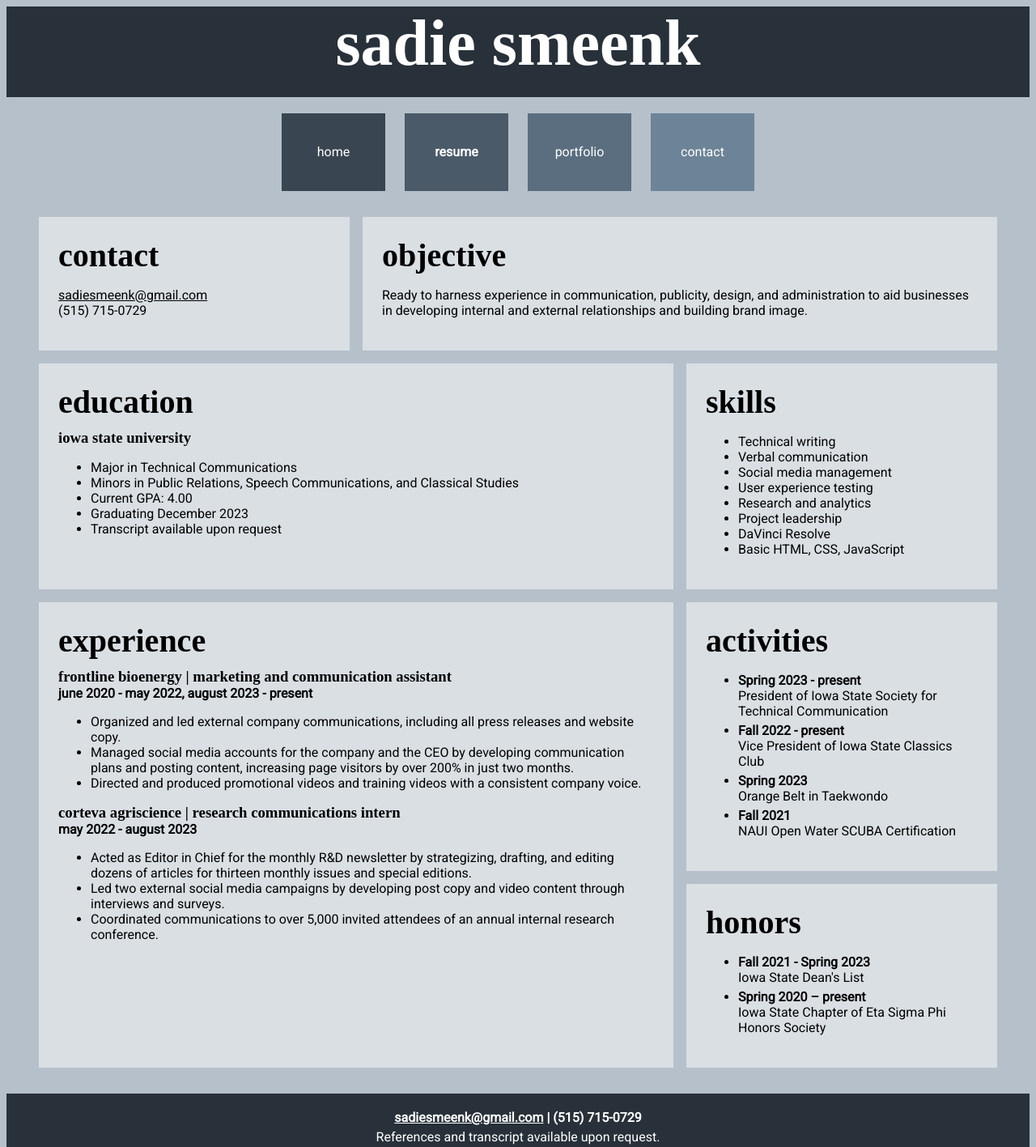
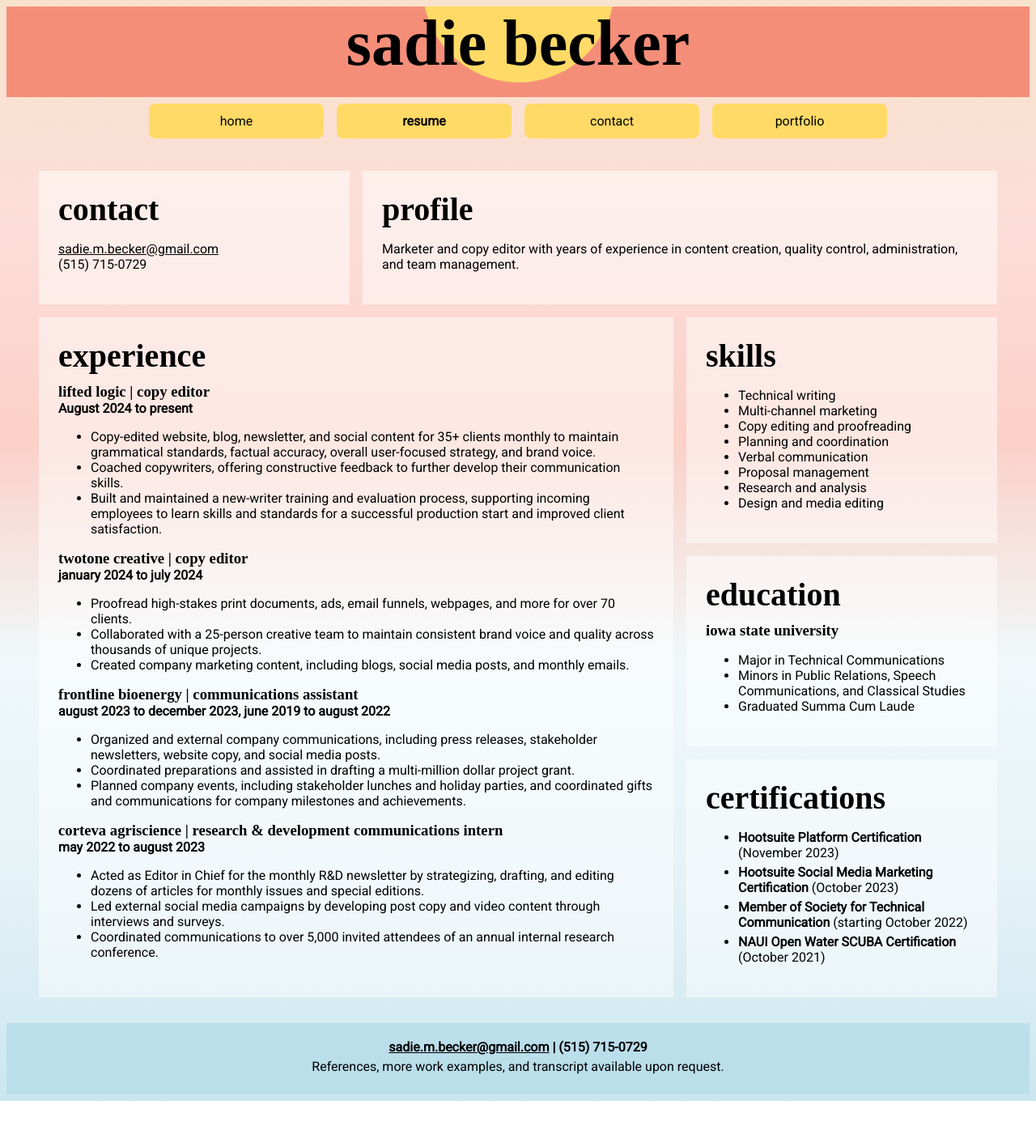
Before and after one commit to sadie-smeenk/sadie-smeenk.github.io, a plain HTML site: page resume.html in a window 1280 px wide. Shown: the top 1417 px of the page at 81% size. After the commit the page ends 1360 px from the top, so only its background shows below. Drawn offline with Linux system fonts and the light colour scheme; a web font is replaced by a local one.

Commit message:
Add files via upload

```diff
--- a/resume.html
+++ b/resume.html
@@ -13,15 +13,15 @@
 <body>
 
 <header>
-<h1><a id="header" href="index.html">sadie smeenk</a></h1>
+<h1><a id="header" href="index.html">sadie becker</a></h1>
 </header>
 
 <div id="portfolio-head">
 <ul id="pmenu">
-<li><a id="homebutton" href="index.html">home</a></li>
-<li><a id="rbutton" href="resume.html"><strong>resume</strong></a></li>
-<li><a id="portbutton" href="portfolio.html">portfolio</a></li>
-<li><a id="contactbutton" href="contact.html">contact</a></li>
+<li><a href="index.html">home</a></li>
+<li id="rbutton"><a href="resume.html"><strong>resume</strong></a></li>
+<li><a href="contact.html">contact</a></li>
+<li><a href="portfolio.html">portfolio</a></li>
 </ul>
 </div>
 
@@ -31,13 +31,13 @@
 
 <div id="contact">
 <h2>contact</h2>
-<p><a href="mailto:sadiesmeenk@gmail.com">sadiesmeenk@gmail.com</a><br>
+<p><a href="mailto:sadie.m.becker@gmail.com">sadie.m.becker@gmail.com</a><br>
 (515) 715-0729</p>
 </div>
 
 <div id="profile">
-<h2>objective</h2>
-<p>Ready to harness experience in communication, publicity, design, and administration to aid businesses in developing internal and external relationships and building brand image.</p>
+<h2>profile</h2>
+<p>Marketer and copy editor with years of experience in content creation, quality control, administration, and team management.</p>
 </div>
 
 <div id="education">
@@ -46,64 +46,69 @@
 <ul>
 <li>Major in Technical Communications</li>
 <li>Minors in Public Relations, Speech Communications, and Classical Studies</li>
-<li>Current GPA: 4.00</li>
-<li>Graduating December 2023</li>
-<li>Transcript available upon request</li>
+<li>Graduated Summa Cum Laude</li>
 </ul>
 </div>
 
 <div id="experience">
 <h2>experience</h2>
-<h3>frontline bioenergy | marketing and communication assistant</h3>
-<h4>june 2020 - may 2022, august 2023 - present </h4>
+<h3>lifted logic | copy editor</h3>
+<h4>August 2024 to present </h4>
 <ul>
-<li>Organized and led external company communications, including all press releases and website copy.</li>
-<li>Managed social media accounts for the company and the CEO by developing communication plans and posting content, increasing page visitors by over 200% in just two months.</li>
-<li>Directed and produced promotional videos and training videos with a consistent company voice.</li>
+<li>Copy-edited website, blog, newsletter, and social content for 35+ clients monthly to maintain grammatical standards, factual accuracy, overall user-focused strategy, and brand voice.</li>
+<li>Coached copywriters, offering constructive feedback to further develop their communication skills.</li>
+<li>Built and maintained a new-writer training and evaluation process, supporting incoming employees to learn skills and standards for a successful production start and improved client satisfaction.</li>
 </ul>
 
-<h3>corteva agriscience | research communications intern</h3>
-<h4>may 2022 - august 2023</h4>
+<h3>twotone creative | copy editor</h3>
+<h4>january 2024 to july 2024</h4>
 <ul>
-<li>Acted as Editor in Chief for the monthly R&D newsletter by strategizing, drafting, and editing dozens of articles for thirteen monthly issues and special editions.</li>
-<li>Led two external social media campaigns by developing post copy and video content through interviews and surveys.</li>
+<li>Proofread high-stakes print documents, ads, email funnels, webpages, and more for over 70 clients.</li>
+<li>Collaborated with a 25-person creative team to maintain consistent brand voice and quality across thousands of unique projects.</li>
+<li>Created company marketing content, including blogs, social media posts, and monthly emails.</li>
+
+</ul>
+
+<h3>frontline bioenergy | communications assistant</h3>
+<h4>august 2023 to december 2023, june 2019 to august 2022</h4>
+<ul>
+<li>Organized and external company communications, including press releases, stakeholder newsletters, website copy, and social media posts.</li>
+<li>Coordinated preparations and assisted in drafting a multi-million dollar project grant.</li>
+<li>Planned company events, including stakeholder lunches and holiday parties, and coordinated gifts and communications for company milestones and achievements.</li>
+
+</ul>
+
+<h3>corteva agriscience | research & development communications intern</h3>
+<h4>may 2022 to august 2023</h4>
+<ul>
+<li>Acted as Editor in Chief for the monthly R&D newsletter by strategizing, drafting, and editing dozens of articles for monthly issues and special editions.</li>
+<li>Led external social media campaigns by developing post copy and video content through interviews and surveys.</li>
 <li>Coordinated communications to over 5,000 invited attendees of an annual internal research conference.</li>
-</ul></div>
+</ul>
+</div>
 
 <div id="skills">
 <h2>skills</h2>
 <ul>
 <li>Technical writing</li>
+<li>Multi-channel marketing</li>
+<li>Copy editing and proofreading</li>
+<li>Planning and coordination</li>
 <li>Verbal communication</li>
-<li>Social media management</li>
-<li>User experience testing</li>
-<li>Research and analytics</li>
-<li>Project leadership</li>
-<li>DaVinci Resolve</li>
-<li>Basic HTML, CSS, JavaScript</li>
+<li>Proposal management</li>
+<li>Research and analysis</li>
+<li>Design and media editing</li>
+
 </ul></div>
 
 <div id="activities">
-<h2>activities</h2>
+<h2>certifications</h2>
 <ul>
-<li class="space"><strong>Spring 2023 - present</strong><br>
-President of Iowa State Society for Technical Communication</li>
-<li class="space"><strong>Fall 2022 - present</strong><br>
-Vice President of Iowa State Classics Club</li>
-<li class="space"><strong>Spring 2023</strong><br>
-Orange Belt in Taekwondo</li>
-<li class="space"><strong>Fall 2021</strong><br>
-NAUI Open Water SCUBA Certification</li>
-</ul>
-</div>
+<li class="space"><strong>Hootsuite Platform Certification</strong> (November 2023)</li>
+<li class="space"><strong>Hootsuite Social Media Marketing Certification</strong> (October 2023)</li>
+<li class="space"><strong>Member of Society for Technical Communication</strong> (starting October 2022)</li>
+<li class="space"><strong>NAUI Open Water SCUBA Certification</strong> (October 2021)</li>
 
-<div id="honors">
-<h2>honors</h2>
-<ul>
-<li class="space"><strong>Fall 2021 - Spring 2023</strong><br>
-Iowa State Dean's List</li>
-<li class="space"><strong>Spring 2020 – present</strong><br>
-Iowa State Chapter of Eta Sigma Phi Honors Society</li>
 </ul>
 </div>
 
@@ -112,8 +117,8 @@ Iowa State Chapter of Eta Sigma Phi Honors Society</li>
 </main>
 
 <footer>
-<p class="footer"><strong><a href="mailto:sadiesmeenk@gmail.com">sadiesmeenk@gmail.com</a> | (515) 715-0729</strong></p>
-<p class="footer">References and transcript available upon request.</p>
+<p class="footer"><strong><a href="mailto:sadie.m.becker@gmail.com">sadie.m.becker@gmail.com</a> | (515) 715-0729</strong></p>
+<p class="footer">References, more work examples, and transcript available upon request.</p>
 </footer>
 
 </body>
--- a/style.css
+++ b/style.css
@@ -1,18 +1,19 @@
 
   header { width: 100%; height: 7rem;
+		background-image: url(rising-sun.png);
+		background-repeat: no-repeat;
+		background-position: top center;
 		background-size: 15rem;
-		background-color: #283139;
-		color: white;  }
+		background-color: #F58E79;  }
 
-  body {  background-color: #B5C0CA;  }
+  body {  background-image: linear-gradient(0deg, #CBE6EF, #E5F2F7, #F0F8FA, #FBD0C7, #FCDED8, #F8E3CC);  }
 
   main {  }
 
   h1 {  font-family: 'Solway', serif;
 	text-align: center;
 	font-size: 5rem;
-	margin: 0px;
-	color: white;  }
+	margin: 0px;  }
 
   h2 {  font-family: 'Solway', serif;
 	margin: 0px;
@@ -27,25 +28,18 @@
   p {  font-family: 'Roboto', sans-serif;  }
 
   p.footer  {text-align: center;
-		margin: 0px 0px 5px 0px;
-		color: white;  }
+		margin: 0px 0px 5px 0px;  }
 
   ul {  font-family: 'Roboto', sans-serif;  }
 
   li.space {  margin: 0px 0px 5px 0px;  }
 
-  footer {  background-color: #283139;
+  footer {  background-color: #BBDEEB;
 	    padding: 20px;  }
 
   a, a:visited {  color: black;  }
 
-
-  a#header {  text-decoration: none;
-		color: white;  }
-  footer a {  color: white;  }
-
-  h4.biopage {  margin: 15px 0px -10px 0px;
-		font-size: 1.15rem;  }
+  a#header {  text-decoration: none;  }
 
   ul#hmenu  {  margin: 0;
 		padding: 0;
@@ -56,9 +50,9 @@
   ul#hmenu li a {  display: block;
 			text-align: center;
 			text-decoration: none;
-			background-color: white;
 			font-size: 1rem;
 			border-radius: 0.5rem;
+			background-color: #F58E79;
 			padding: 0.75rem;
 			margin: 0.5rem;  }
 
@@ -67,40 +61,27 @@
 		list-style-type: none;
 		display: flex;
 		flex-direction: row;
-		flex-wrap: wrap;
 		justify-content: center;  }
-
 
   ul#pmenu li a {  display: block;
 			text-align: center;
 			text-decoration: none;
-			color: white;
 			font-size: 1rem;
-			padding: 0.5rem;
-			margin: 0.75rem;
-			margin-top: 1.25rem;
-			margin-bottom: 0rem;
-			min-width: 7rem;
-			max-width: 12.5rem    }
-
-
-a#homebutton {  background-color: #394550 !important;
-			height: 5rem;
-			line-height: 5rem;  }
-a#rbutton {  background-color: #4A5A68 !important;
-			height: 5rem;
-			line-height: 5rem;  }
-a#portbutton {  background-color: #5B6E80 !important;
-			height: 5rem;
-			line-height: 5rem;  }
-a#contactbutton {  background-color: #6D8397 !important;
-			height: 5rem;
-			line-height: 5rem;  }
-
+			border-radius: 0.5rem;
+			background-color: #FFDA66;
+			padding: 0.75rem;
+			margin: 0.5rem;
+			min-width: 15vw;
+			max-width: 20vw;  }
 
   img.portfolio-piece {  width: 100%;  }
 
   img.home-photo {  width: 100%;  }
+
+  div#note {    background-color: rgba(255, 255, 255, .5);
+		text-align: center;
+		padding: 1.5rem;
+		margin: 40px;  }
 
 
  @media screen and (max-width:840px) {
@@ -197,7 +178,7 @@ a#contactbutton {  background-color: #6D8397 !important;
 		"contact  profile  profile"
 		"education	education	education"
 		"experience	experience	experience"
-		"skills		activities	honors";  }
+		"skills		skills		activities";  }
 
 
   div#contact  {  background-color: rgba(255, 255, 255, .5);
@@ -285,9 +266,9 @@ a#contactbutton {  background-color: #6D8397 !important;
 
 		grid-template-areas:
 		"contact  profile  profile"
-		"education  education  skills"
-		"experience  experience  activities"
-		"experience  experience  honors";  }
+		"experience  experience  skills"
+		"experience  experience  education"
+		"experience  experience  activities";  }
 
   div#contact  {  background-color: rgba(255, 255, 255, .5);
 			padding: 1.5rem;
@@ -344,6 +325,54 @@ a#contactbutton {  background-color: #6D8397 !important;
 
 }
 
+
+  @media (prefers-color-scheme: dark) {
+
+  body {  background-image: linear-gradient(0deg, #AA585B 10%, #383D71, #063D71, #042C50, #02192E, #010911 50%);  }
+
+  main {  }
+
+  header { width: 100%; height: 7rem;
+		background-image: none;
+		background-color: #AA585B;  }
+  footer {  background-image: url(setting-sun.png);
+		background-repeat: no-repeat;
+		background-size: 10rem;
+		background-position: bottom center;
+		background-color: #02192E;
+	    	padding: 20px;  }
+
+  div#about {  background-color: rgba(255, 255, 255, .25);  }
+  div#contact-box {  background-color: rgba(255, 255, 255, .25);  }
+  div#contact  {  background-color: rgba(255, 255, 255, .25);  }
+  div#profile  {  background-color: rgba(255, 255, 255, .25);  }
+  div#education  {  background-color: rgba(255, 255, 255, .25);  }
+  div#experience {  background-color: rgba(255, 255, 255, .25);  }
+  div#skills  {  background-color: rgba(255, 255, 255, .25);  }
+  div#activities {  background-color: rgba(255, 255, 255, .25);  }
+  div#honors {  background-color: rgba(255, 255, 255, .25);  }
+
+  div#PA {  background-color: rgba(255, 255, 255, .25);  }
+  div#PB {  background-color: rgba(255, 255, 255, .25);  }
+  div#PC  {  background-color: rgba(255, 255, 255, .25);  }
+  div#PD  {  background-color: rgba(255, 255, 255, .25);  }
+  div#PE  {  background-color: rgba(255, 255, 255, .25);  }
+  div#PF {  background-color: rgba(255, 255, 255, .25);  }
+
+  h1 {  color: white;  }
+  h2 {  color: white;  }
+  h3 {  color: white;  }
+  h4 {  color: white;  }
+  p {  color: white;  }
+  ul {  color: white;  }
+  a, a:visited {  color: white;  }
+
+  ul#hmenu li a {  background-color: #AA585B;  }
+
+  ul#pmenu li a {  background-color: white; color: #010911;  }
+
+ }
+
   @media print {
 
   body {  background-color: white;  }
```
Also changed, not shown: contact.html (+15 -12 lines), index.html (+18 -15 lines), portfolio.html (+18 -13 lines), rising-sun.png (added), setting-sun.png (added).
